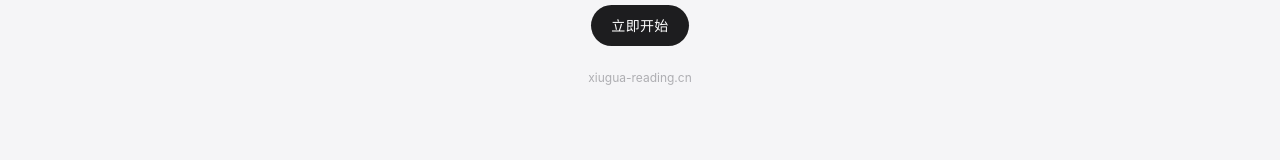
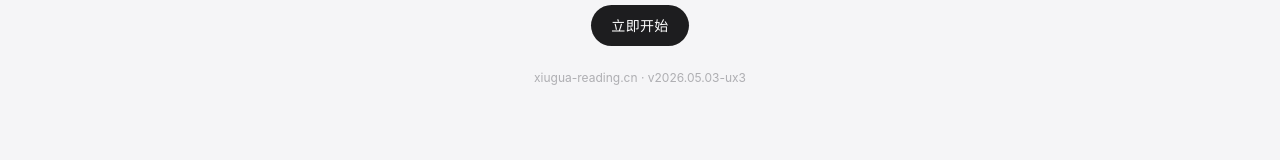
Before and after one commit to Liangzhen-Chen/Guaxiu-reading, a Next.js app in the folder web/: page / in a window 1280 px wide. Shown: the part 471-631 px from the top of the page. Built offline with nearby package versions, Linux system fonts and the light colour scheme.

Commit message:
version tag v2026.05.03-ux3

```diff
--- a/web/src/app/page.tsx
+++ b/web/src/app/page.tsx
@@ -32,7 +32,7 @@ export default function Landing() {
         className="btn btn-primary px-10 py-3.5 text-base tracking-wide">
         {loggedIn ? (lang === "zh" ? "进入书架 →" : "My Books →") : (lang === "zh" ? "立即开始" : "Get Started")}
       </Link>
-      <p className="text-xs mt-6" style={{color:"var(--ink-muted)"}}>xiugua-reading.cn</p>
+      <p className="text-xs mt-6" style={{color:"var(--ink-muted)"}}>xiugua-reading.cn · v2026.05.03-ux3</p>
     </div>
   );
 }
```
